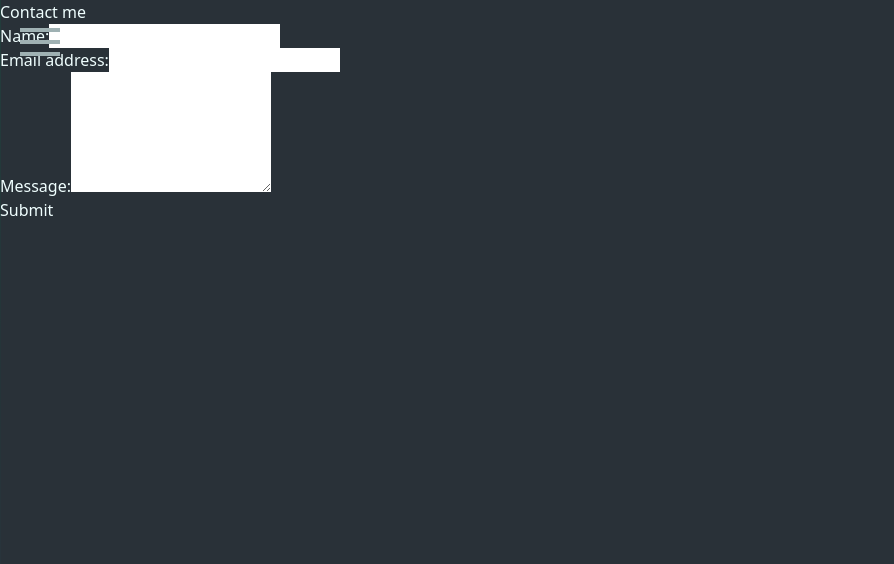
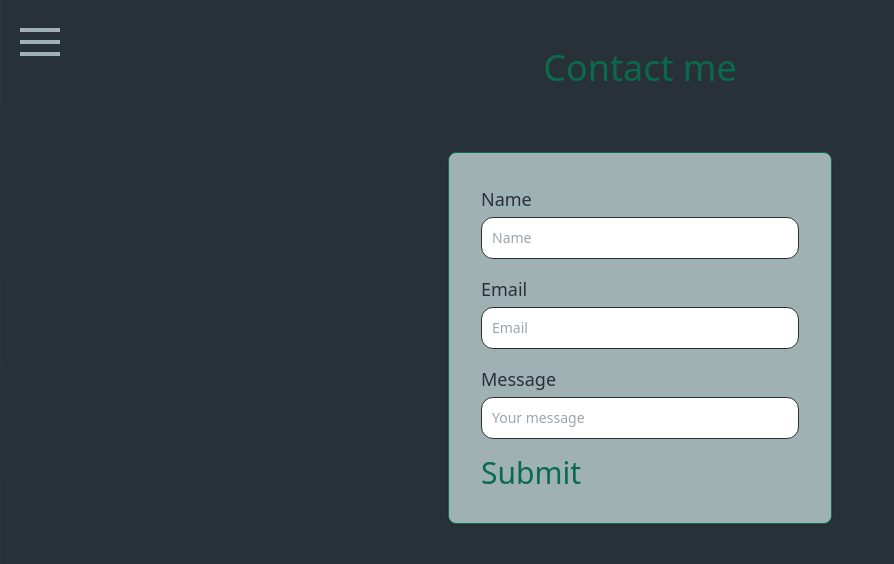
Before and after one commit to BogartDME/edwin-react-portfolio, a React (Create React App) app in the folder react-portfolio/: page /contact in a window 1280 px wide. Shown: the top 564 px of the page, without its empty margins (0-894 px from the left). Built offline with nearby package versions, Linux system fonts and the light colour scheme; a web font is replaced by a local one.

Commit message:
styled contact.js and logic

```diff
--- a/react-portfolio/src/components/Contact/Contact.js
+++ b/react-portfolio/src/components/Contact/Contact.js
@@ -36,27 +36,27 @@ export default function Contact() {
     };
 
     return (
-        <section>
-        <h1 data-testid="h1tag">Contact me</h1>
-        <form id="contact-form" onSubmit={handleSubmit}>
+        <section className="space-y-16 flex flex-col items-center ">
+            <h1 className="text-4xl pt-12 text-lightGreen">Contact me</h1>
+            <form className='w-full max-w-sm border border-lightGreen  p-4 bg-ashGray border-lightGreen rounded-lg shadow sm:p-10 md:p-8 dark:bg-gray-800 dark:border-lightGreen' id="contact-form" onSubmit={handleSubmit}>
                 <div>
-            <label htmlFor="name">Name:</label>
-            <input type="text" name="name" defaultValue={name} onBlur={handleChange} />
+                    <label for="name" defaultValue={name} class="block mb-1 text-lg font-medium text-gunMetal dark:text-lightGreen">Name</label>
+                    <input type="text" id="name" class="mb-4 bg-gray-50 border border-gray-300 text-gunMetal text-sm rounded-xl focus:ring-blue-500 focus:border-blue-500 block w-full p-2.5 dark:bg-gray-700 dark:border-gray-600 dark:placeholder-gray-400 dark:text-black dark:focus:ring-blue-500 dark:focus:border-blue-500" placeholder="Name" required onBlur={handleChange}></input>
                 </div>
                 <div>
-            <label htmlFor="email">Email address:</label>
-            <input type="email" name="email" defaultValue={email} onBlur={handleChange} />
+                    <label for="name" defaultValue={email} class="block mb-1 text-lg font-medium text-gunMetal dark:text-lightGreen">Email</label>
+                    <input type="text" id="name" class="mb-4 bg-gray-50 border border-gray-300 text-gunMetal text-sm rounded-xl focus:ring-blue-500 focus:border-blue-500 block w-full p-2.5 dark:bg-gray-700 dark:border-gray-600 dark:placeholder-gray-400 dark:text-black dark:focus:ring-blue-500 dark:focus:border-blue-500" placeholder="Email" required onBlur={handleChange}></input>
                 </div>
                 <div>
-            <label htmlFor="message">Message:</label>
-            <textarea name="message" rows="5" defaultValue={message} onBlur={handleChange} />
+                    <label for="name" defaultValue={message} class="block mb-1 text-lg font-medium text-gunMetal dark:text-lightGreen">Message</label>
+                    <input type="text" id="name" class="mb-4 bg-gray-50 border border-gray-300 text-gunMetal text-sm rounded-xl focus:ring-blue-500 focus:border-blue-500 block w-full p-2.5 dark:bg-gray-700 dark:border-red dark:placeholder-gray-400 dark:text-black dark:focus:ring-blue-500 dark:focus:border-blue-500" placeholder="Your message" required onBlur={handleChange}></input>
                 </div>
                 {errorMessage && (
                     <div>
                         <p className="error-text">{errorMessage}</p>
                     </div>
                 )}
-            <button data-testid="button" type="submit">Submit</button>
+                <button className="text-3xl text-lightGreen" type="submit">Submit</button>
             </form>
         </section>
     );
--- a/react-portfolio/tailwind.config.js
+++ b/react-portfolio/tailwind.config.js
@@ -6,7 +6,9 @@ module.exports = {
       "ashGray": "#9FB1B3",
       "blue": "#3A3E5B",
       "darkGreen": "#193E3D",
-      "lightGreen": "#0A6B4C"
+      "lightGreen": "#0A6B4C",
+      "redWood": "#AF3E4D",
+      "yellowMin": "#F8FA90"
 
     },
     extend: {
```
Also changed, not shown: react-portfolio/src/components/Projects/Projects.js (added). Lines whose indentation alone changed are shown as unchanged.
